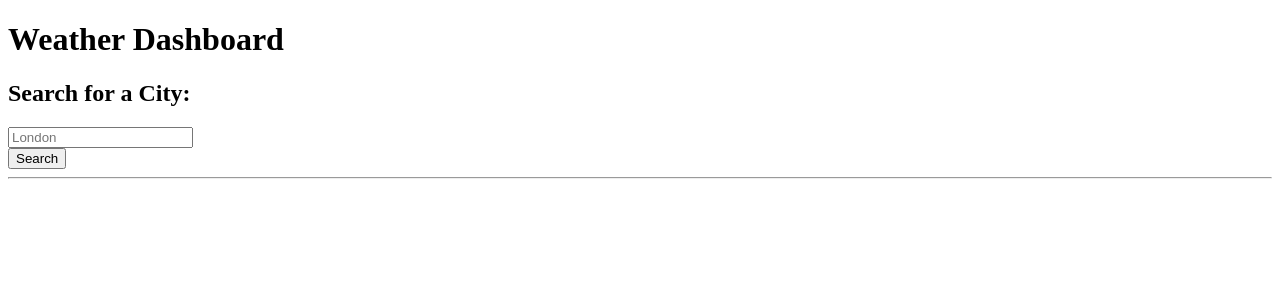
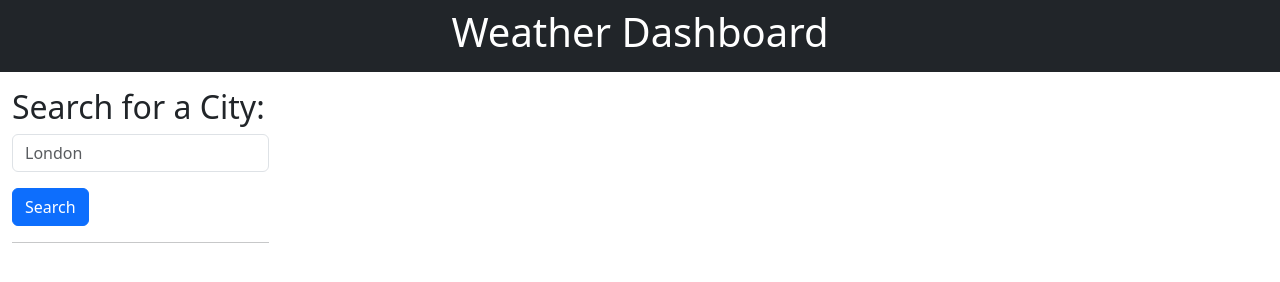
Before and after one commit to Astranag/Weather-Dashboard, a plain HTML site: page index.html in a window 1280 px wide. Drawn offline with nearby package versions, Linux system fonts and the light colour scheme.

Commit message:
updated html with boostrap and integreted colum structer.

```diff
--- a/index.html
+++ b/index.html
@@ -5,6 +5,7 @@
   <meta charset="UTF-8" />
   <meta name="viewport" content="width=device-width, initial-scale=1.0" />
   <meta http-equiv="X-UA-Compatible" content="ie=edge" />
+  <link rel="stylesheet" href="https://cdn.jsdelivr.net/npm/bootstrap@5.3.2/dist/css/bootstrap.min.css"/>
   <link rel="stylesheet" href="./assets/css/style.css" />
   <title>Weather Dashboard</title>
 </head>
@@ -17,30 +18,29 @@
   <!-- max-width for ultra wide resolutions -->
   <div class="container-fluid" style="max-width: 1400px">
     <div class="row">
-      <aside class="col-lg-3 pb-3">
-        <h2 id="form-heading" class="mt-1 h3 form-label">
+    <!-- Start of column 1 -->
+    <aside class="col-sm-auto mt-3 pb-3">
+      <h2 id="form-heading" class="form-label">
         Search for a City:
       </h2>
       <form id="search-form" class="form">
         <div class="form-inline form-group">
-            <div class="input-group">
-              <input class="form-input weather-search" type="text" id="search-input" placeholder="London"
+            <input class="form-control weather-search mb-3" type="text" id="search-input" placeholder="London"
               aria-labelledby="form-heading" aria-controls="today forecast" />
             <div class="input-group-append">
-                <button type="submit" class="btn search-button" id="search-button" aria-label="submit search">
+              <button type="submit" class="btn search-button btn-primary" id="search-button" aria-label="submit search">
                 Search
               </button>
               <hr class="hr weather-hr" />
             </div>
         </div>
-          </div>
       </form>
       <div class="list-group" id="history"></div>
     </aside>
-
-      <div class="col-lg-9 pb-3">
-        <section id="today" class="mt-3" role="region" aria-live="polite"></section>
-        <section id="forecast" class="row mt-3" role="region" aria-live="polite"></section>
+    <!-- Start of 2nd/main column -->
+    <div class="hide col-sm pb-3">
+      <section id="today" class="mt-3 px-2 pb-2" role="region" aria-live="polite"></section>
+      <section id="forecast" class="row d-flex justify-content-between mt-3" role="region" aria-live="polite"></section>
     </div>
   </div>
 </div>
```
Lines whose indentation alone changed are shown as unchanged.
